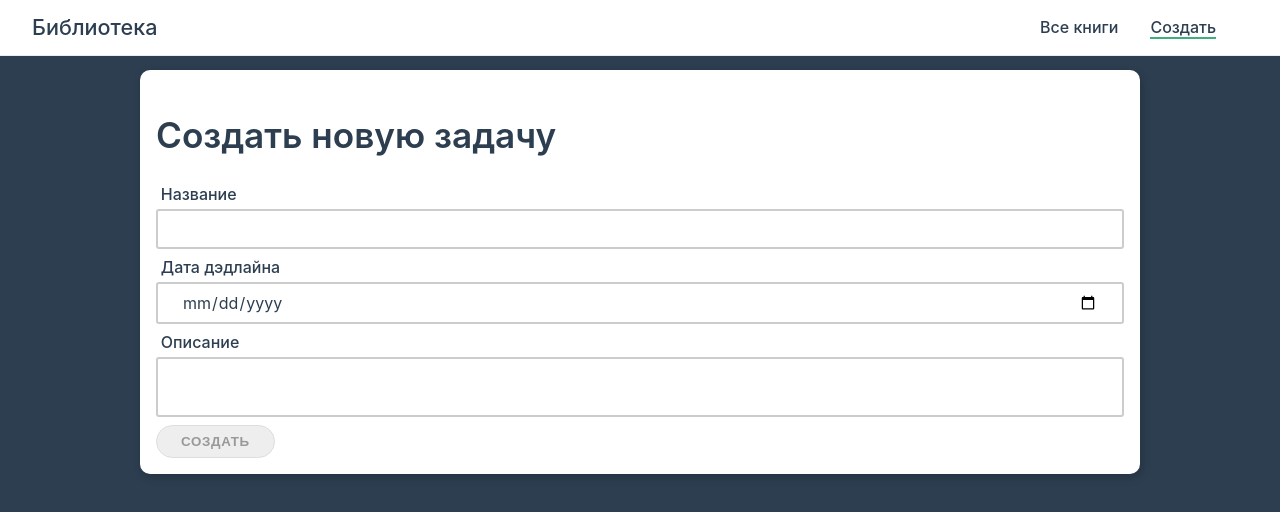
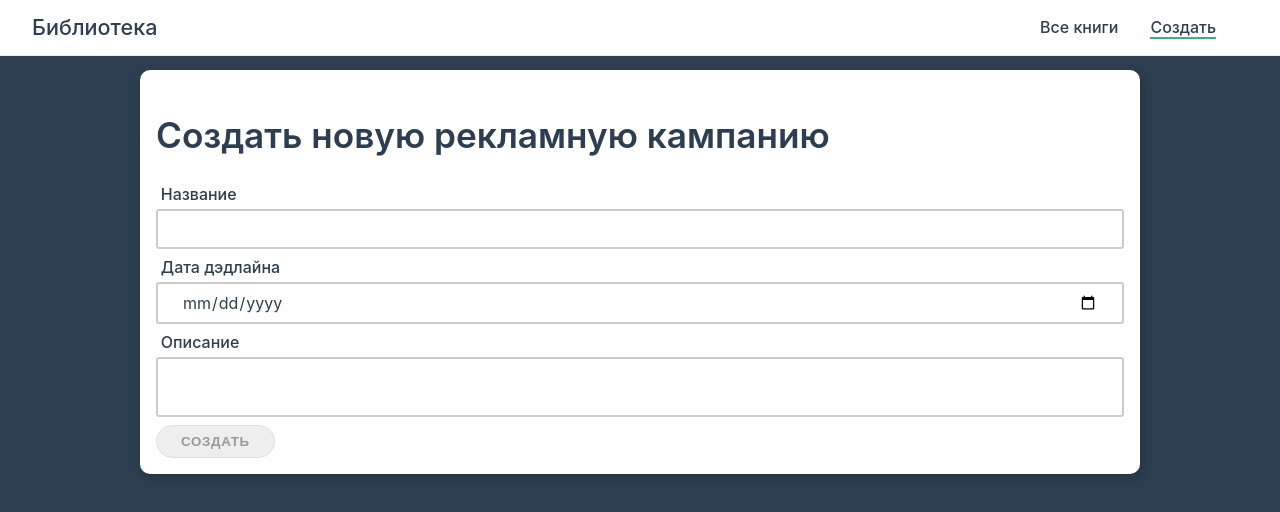
Before and after one commit to SystemAgainst/library, a Vue app: page /new in a window 1280 px wide. Shown: the top 512 px of the page. Built offline with nearby package versions, Linux system fonts and the light colour scheme.

Commit message:
first commit

```diff
--- a/package.json
+++ b/package.json
@@ -1,5 +1,5 @@
 {
-  "name": "3_freelance-exchange",
+  "name": "library",
   "version": "0.0.0",
   "private": true,
   "scripts": {
--- a/src/views/NewTask.vue
+++ b/src/views/NewTask.vue
@@ -1,6 +1,6 @@
 <template>
   <form class="card" @submit.prevent="submit" @keydown.enter="submit">
-    <h1>Создать новую задачу</h1>
+    <h1>Создать новую рекламную кампанию</h1>
     <div class="form-control">
       <label for="title">Название</label>
       <input type="text" id="title" v-model="title">
--- a/src/views/Task.vue
+++ b/src/views/Task.vue
@@ -11,7 +11,7 @@
     </div>
   </div>
   <h3 class="text-white center" v-else>
-    Задачи с id = <strong>{{ taskById }}</strong> нет.
+    Рекламной кампании с id = <strong>{{ taskById }}</strong> нет.
   </h3>
 </template>
 
--- a/src/views/Tasks.vue
+++ b/src/views/Tasks.vue
@@ -1,9 +1,9 @@
 <template>
   <div>
-    <h1 class="text-white center" v-if="tasks.length === 0">Задач пока нет</h1>
+    <h1 class="text-white center" v-if="tasks.length === 0">Книг пока нет</h1>
     <template v-else>
       <div class="card-title">
-        <h3 class="text-white">Всего книг в библиотеке: {{ activeTask }}</h3>
+        <h3 class="text-white">Всего книг: {{ activeTask }}</h3>
         <the-select
           :type="typeDefault"
           :selected="selected"
@@ -23,7 +23,9 @@
             </small>
           </strong>
         </p>
-        <button class="btn primary" @click="openTask(task.id)">Посмотреть</button>
+        <button class="btn primary" @click="openTask(task.id)">
+          Посмотреть
+        </button>
       </div>
     </template>
   </div>
```
